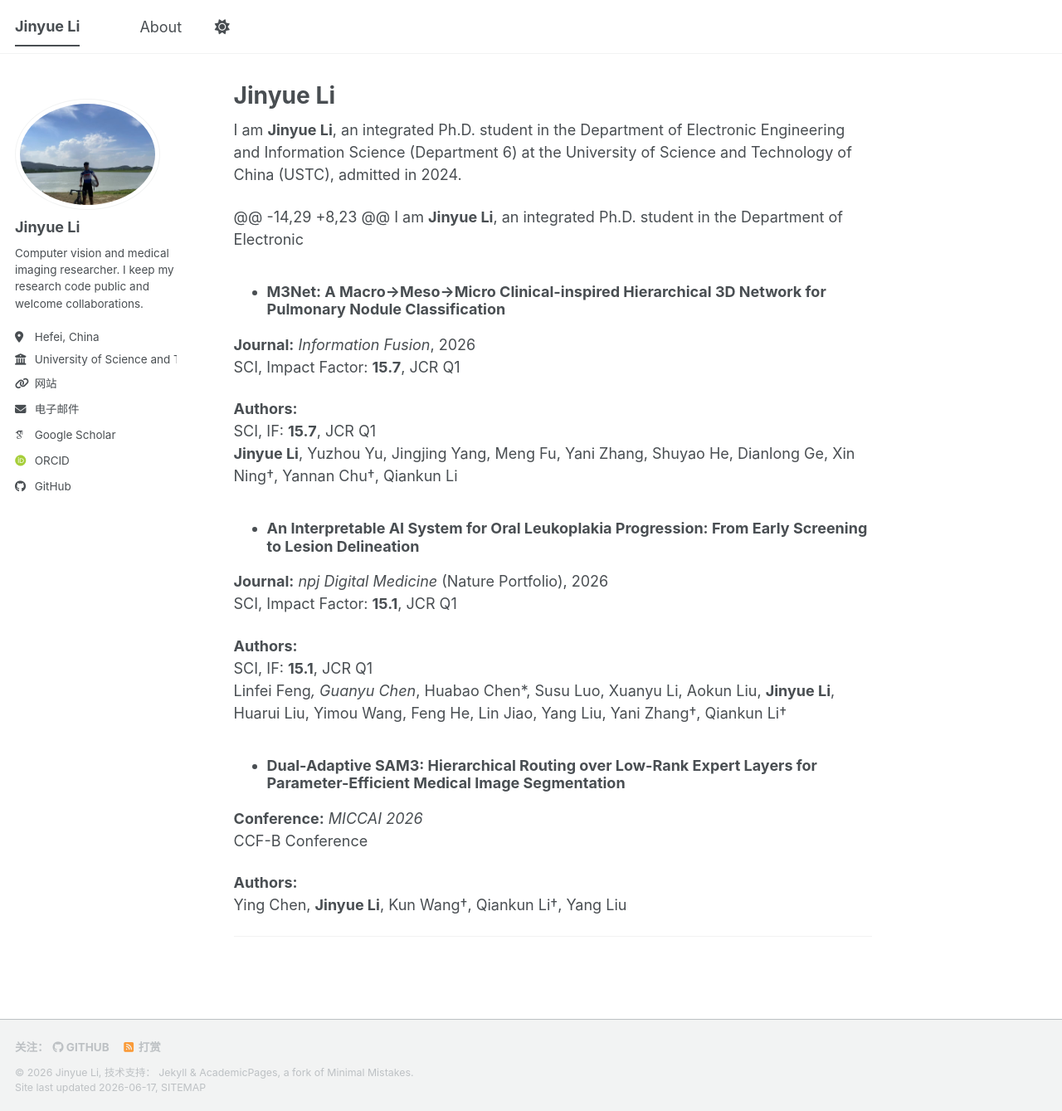
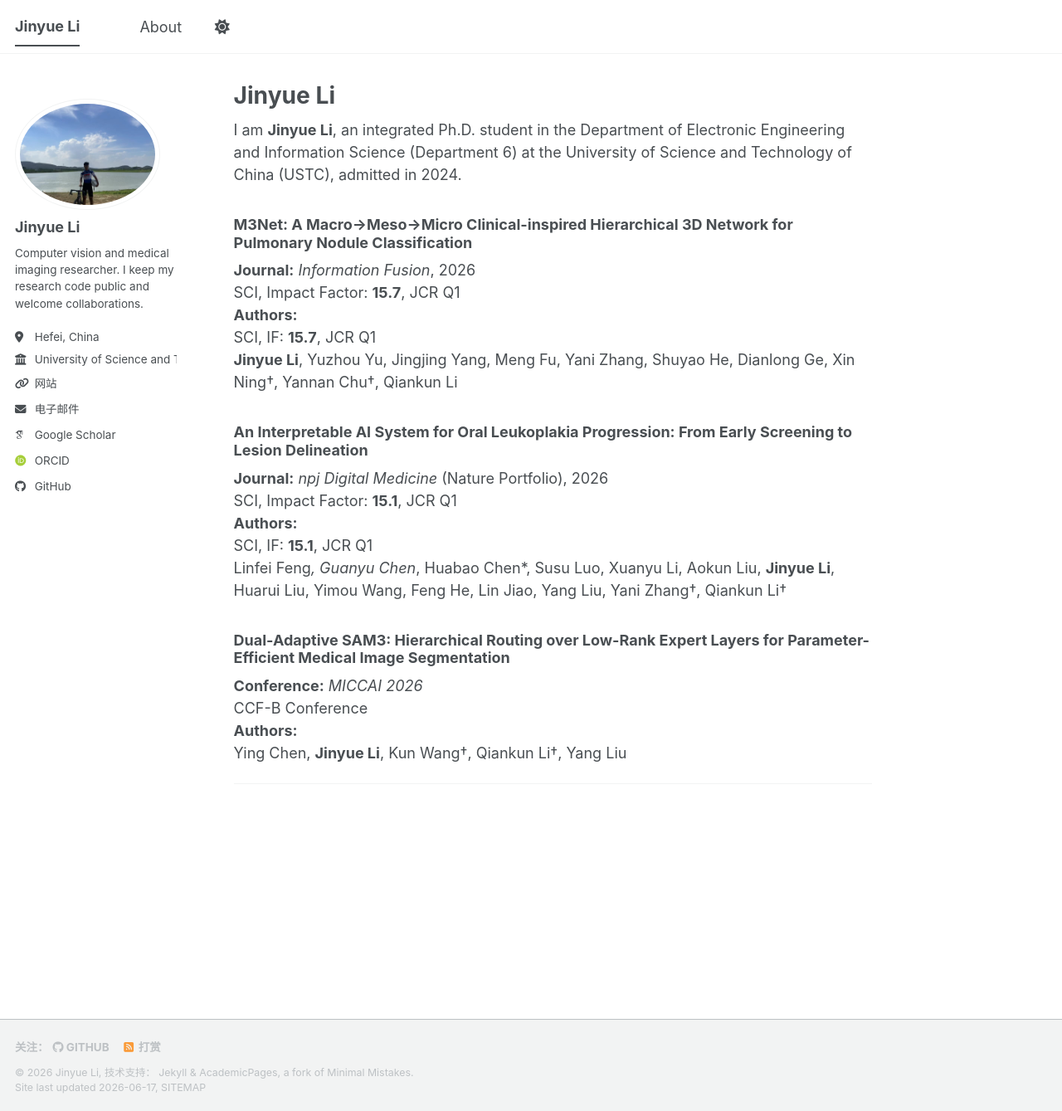
Before and after one commit to jylEcho/jylEcho.github.io, a Jekyll site: the page built from _pages/about.md, in a window 1280 px wide and 1339 px high. Shown: the whole window at 83% size. Built offline with Jekyll 4.4.1, drawn with Linux system fonts in a browser that asks for light colours; some web fonts are replaced; a script bundle is joined from its source files by our own code; library files that are not in the unit come from our copies.

Commit message:
Update about.md

```diff
--- a/_pages/about.md
+++ b/_pages/about.md
@@ -11,33 +11,25 @@ redirect_from:
 
 I am **Jinyue Li**, an integrated Ph.D. student in the Department of Electronic Engineering and Information Science (Department 6) at the University of Science and Technology of China (USTC), admitted in 2024.
 
-@@ -14,29 +8,23 @@ I am **Jinyue Li**, an integrated Ph.D. student in the Department of Electronic
-
-- ### M3Net: A Macro→Meso→Micro Clinical-inspired Hierarchical 3D Network for Pulmonary Nodule Classification
-
+### M3Net: A Macro→Meso→Micro Clinical-inspired Hierarchical 3D Network for Pulmonary Nodule Classification
 **Journal:** *Information Fusion*, 2026
 SCI, Impact Factor: **15.7**, JCR Q1
-
 **Authors:**
 SCI, IF: **15.7**, JCR Q1
 **Jinyue Li**, Yuzhou Yu, Jingjing Yang, Meng Fu, Yani Zhang, Shuyao He, Dianlong Ge, Xin Ning†, Yannan Chu†, Qiankun Li
 
 
-- ### An Interpretable AI System for Oral Leukoplakia Progression: From Early Screening to Lesion Delineation
-
+### An Interpretable AI System for Oral Leukoplakia Progression: From Early Screening to Lesion Delineation
 **Journal:** *npj Digital Medicine* (Nature Portfolio), 2026
 SCI, Impact Factor: **15.1**, JCR Q1
-
 **Authors:**
 SCI, IF: **15.1**, JCR Q1
 Linfei Feng*, Guanyu Chen*, Huabao Chen*, Susu Luo, Xuanyu Li, Aokun Liu, **Jinyue Li**, Huarui Liu, Yimou Wang, Feng He, Lin Jiao, Yang Liu, Yani Zhang†, Qiankun Li†
 
 
-- ### Dual-Adaptive SAM3: Hierarchical Routing over Low-Rank Expert Layers for Parameter-Efficient Medical Image Segmentation
-
+### Dual-Adaptive SAM3: Hierarchical Routing over Low-Rank Expert Layers for Parameter-Efficient Medical Image Segmentation
 **Conference:** *MICCAI 2026*
 CCF-B Conference
-
 **Authors:**
 Ying Chen, **Jinyue Li**, Kun Wang†, Qiankun Li†, Yang Liu
 
```
